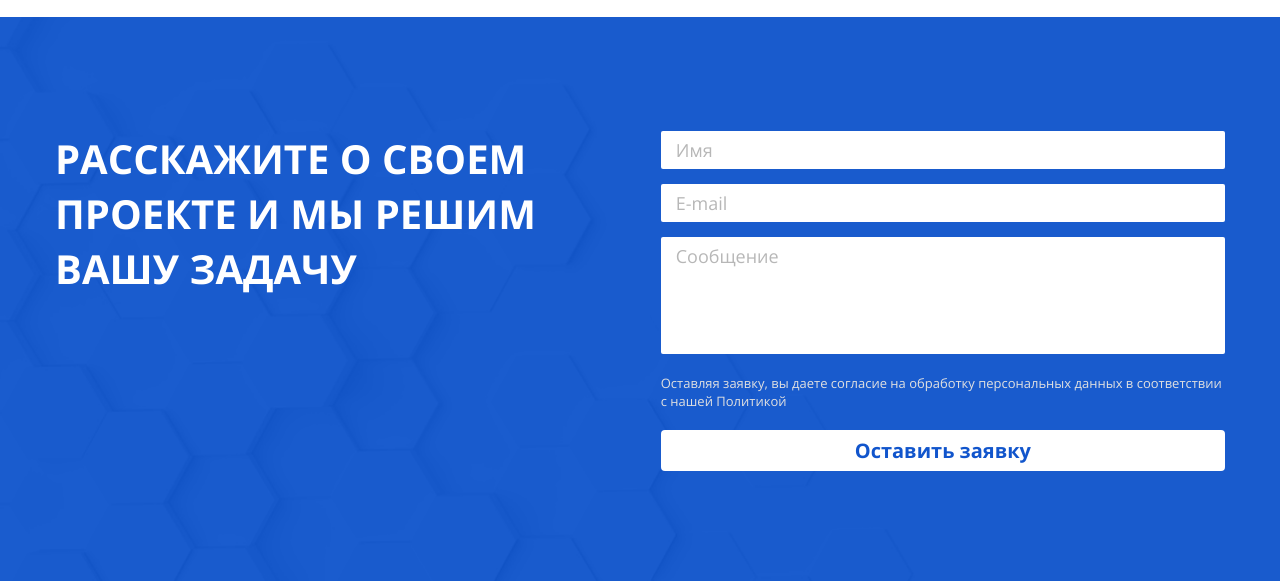
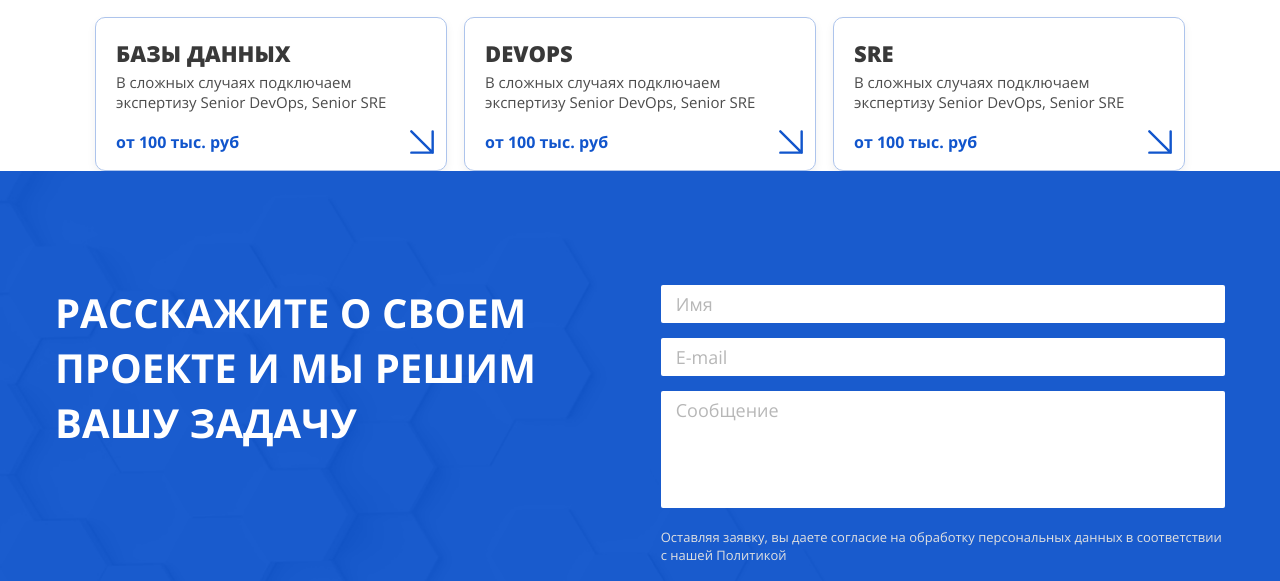
Before and after one commit to NastyaSvich/prometey-lab, an Astro site: page / in a window 1280 px wide. Shown: the part 153-734 px from the top of the page. Built offline with nearby package versions, Linux system fonts and the light colour scheme; Astro itself is replaced by a stand-in of ours.

Commit message:
Добавление карточек услуг

```diff
--- a/src/components/button/Button.astro
+++ b/src/components/button/Button.astro
@@ -1,7 +1,7 @@
 ---
 import 'src/components/button/Button.less';
 
-type ButtonProps = {
+export type ButtonProps = {
   label: string,
   type?: "button" | "submit" | "reset";
   variant?: "blue" | "white";
--- a/src/components/button/Button.less
+++ b/src/components/button/Button.less
@@ -27,7 +27,7 @@
 
     &.white {
         color: @accent-blue;
-        background-color: @primary-white-text;
+        background-color: @background-white;
 
         &:hover{
             background-color: @button-white-hover;
--- a/src/components/input/Input.less
+++ b/src/components/input/Input.less
@@ -7,7 +7,7 @@
     font-size: 18px;
     border: none;
     outline: none;
-    background-color: @primary-white-text;
+    background-color: @background-white;
     padding: 7px 15px;
     border-radius: 2px;
     color: @primary-black-text;
--- a/src/components/textarea/Textarea.less
+++ b/src/components/textarea/Textarea.less
@@ -7,7 +7,7 @@
     font-size: 18px;
     border: none;
     outline: none;
-    background-color: @primary-white-text;
+    background-color: @background-white;
     padding: 7px 15px;
     border-radius: 2px;
     color: @primary-black-text;
--- a/src/layout/Layout.astro
+++ b/src/layout/Layout.astro
@@ -3,6 +3,12 @@ import Header from 'src/layout/header/Header.astro';
 import Footer from 'src/layout/footer/Footer.astro';
 import 'src/layout/Layout.less';
 import Statistic from 'src/logic/statistic/Statistic.astro';
+
+export type LayoutProps = {
+    className?: string,
+};
+
+const {className} = Astro.props as LayoutProps;
 
 /**
  * HTML-шаблон для всех страниц.
@@ -21,7 +27,7 @@ import Statistic from 'src/logic/statistic/Statistic.astro';
     <body>
         <Header />
 
-        <main>
+        <main class={className}>
             <slot />
         </main>
 
--- a/src/layout/Layout.less
+++ b/src/layout/Layout.less
@@ -14,16 +14,5 @@ body {
 }
 
 main {
-    width: 100%;
     flex: 1;
-    display: flex;
-    flex-direction: column;
-    align-items: center;
-    justify-content: center;
 }
-
-a {
-    all: unset;
-    display: inline;
-    cursor: pointer;
-}
--- a/src/components/form/Form.astro
+++ b/src/logic/form/Form.astro
@@ -2,7 +2,7 @@
 import Input from 'src/components/input/Input.astro';
 import Textarea from 'src/components/textarea/Textarea.astro';
 import Button from 'src/components/button/Button.astro';
-import 'src/components/form/Form.less';
+import 'src/logic/form/Form.less';
 ---
 
 <form class="form">
--- /dev/null
+++ b/src/logic/main-info/MainInfo.astro
@@ -0,0 +1,8 @@
+---
+import Service from 'src/logic/service/Service.astro';
+// import 'src/logic/main-info/MaiInfo.less';
+---
+
+<div class="main-info">
+    <Service />
+</div>
--- /dev/null
+++ b/src/logic/main-info/MainInfo.less
@@ -0,0 +1 @@
+.main-info {}
--- /dev/null
+++ b/src/logic/service/Service.astro
@@ -0,0 +1,39 @@
+---
+import ServiceCard, {
+    type CardServiceProps,
+} from 'src/logic/service/service-card/ServiceCard.astro';
+import 'src/logic/service/Service.less';
+
+const services: CardServiceProps[] = [
+    {
+        title: 'БАЗЫ ДАННЫХ',
+        subtitle:
+            'В сложных случаях подключаем экспертизу Senior DevOps, Senior SRE',
+        description: 'от 100 тыс. руб',
+    },
+    {
+        title: 'DEVOPS',
+        subtitle:
+            'В сложных случаях подключаем экспертизу Senior DevOps, Senior SRE',
+        description: 'от 100 тыс. руб',
+    },
+    {
+        title: 'SRE',
+        subtitle:
+            'В сложных случаях подключаем экспертизу Senior DevOps, Senior SRE',
+        description: 'от 100 тыс. руб',
+    },
+];
+---
+
+<div class={'service'}>
+    {
+        services.map((service) => (
+            <ServiceCard
+                title={service.title}
+                subtitle={service.subtitle}
+                description={service.description}
+            />
+        ))
+    }
+</div>
--- /dev/null
+++ b/src/logic/service/Service.less
@@ -0,0 +1,12 @@
+@import '@styles/globals.less';
+
+.service {
+    display: flex;
+    flex-direction: row;
+    gap: 17px;
+
+    .mediaPhone({
+        flex-direction: column;
+        gap: 12px;
+    });
+}
--- /dev/null
+++ b/src/logic/service/service-card/ServiceCard.astro
@@ -0,0 +1,25 @@
+---
+import arrow from 'src/assets/images/arrow.svg';
+import 'src/logic/service/service-card/ServiceCard.less';
+
+export type CardServiceProps = {
+    title: string;
+    subtitle: string;
+    description: string;
+};
+
+const {
+    title,
+    subtitle,
+    description
+} = Astro.props as CardServiceProps;
+---
+
+<div class="service-card">
+    <h2 class="title">{title}</h2>
+    <h3 class="subtitle">{subtitle}</h3>
+    <div class="description">
+        <p>{description}</p>
+        <img src={arrow.src} alt="icon" class="icon" />
+    </div>
+</div>
--- /dev/null
+++ b/src/logic/service/service-card/ServiceCard.less
@@ -0,0 +1,63 @@
+@import '@styles/globals.less';
+
+.service-card {
+    box-shadow: 0 4px 10px rgba(0, 0, 0, 0.06);
+    max-width: 352px;
+    border-radius: 10px;
+    padding: 20px 12px 10px 20px;
+    gap: 12px;
+    border-width: 1px;
+    background-color: @background-white;
+    border: 1px solid @outline;
+    cursor: pointer;
+
+    .mediaPhone({
+        width: 240px;
+        height: 156px;
+        padding: 16px 12px 10px 16px;
+    });
+
+    .title {
+        .fontOpenSansExtraBold();
+        font-size: 22px;
+        color: @primary-black-text;
+
+        .mediaPhone({
+            font-size: 18px;
+        });
+    }
+
+    .subtitle {
+        .fontOpenSansRegular();
+        font-size: 15px;
+        margin-top: 4px;
+        color: @secondary-black-text;
+
+        .mediaPhone({
+            font-size: 14px;
+        });
+    }
+
+    .description {
+        display: flex;
+        justify-content: space-between;
+        align-items: center;
+        height: 36px;
+        gap: 12px;
+        .fontOpenSansBold();
+        font-size: 16px;
+        color: @accent-blue;
+        margin-top: 12px;
+
+        .icon {
+            width: 24px;
+            height: 24px;
+            flex-shrink: 0;
+        }
+    }
+
+    &:hover {
+        background-color: @background-blue;
+        border: 1px solid @card-border;
+    }
+}
--- a/src/pages/index.astro
+++ b/src/pages/index.astro
@@ -1,9 +1,11 @@
 ---
-import Layout from "src/layout/Layout.astro";
-import Form from "src/components/form/Form.astro";
-// import "./index.less";
+import Layout from 'src/layout/Layout.astro';
+import Form from 'src/logic/form/Form.astro';
+import MainInfo from 'src/logic/main-info/MainInfo.astro';
+import 'src/pages/index.less';
 ---
 
-<Layout>
-	<Form/>
+<Layout className="main-page">
+    <MainInfo />
+    <Form />
 </Layout>
--- a/src/pages/index.less
+++ b/src/pages/index.less
@@ -0,0 +1,7 @@
+.main-page {
+    width: 100%;
+    display: flex;
+    flex-direction: column;
+    align-items: center;
+    justify-content: center;
+}
--- a/src/styles/colors.less
+++ b/src/styles/colors.less
@@ -15,5 +15,9 @@
 @button-white-hover: #DEE9FF;
 
 @footer-border: #4A4A4A;
+@card-border: #88B3FF;
 
 @outline: #ADC4EC;
+
+@background-white: #FFFFFF;
+@background-blue: #F2F6FE;
--- a/src/styles/default.less
+++ b/src/styles/default.less
@@ -61,6 +61,12 @@ a img {
     border: 0;
 }
 
+a {
+    all: unset;
+    display: inline;
+    cursor: pointer;
+}
+
 *:active, *:hover, *:focus {
     outline: 0;
     outline-offset: 0;
```
Also changed, not shown: src/assets/images/arrow.svg (added), src/logic/form/Form.less (renamed from src/components/form/Form.less).
